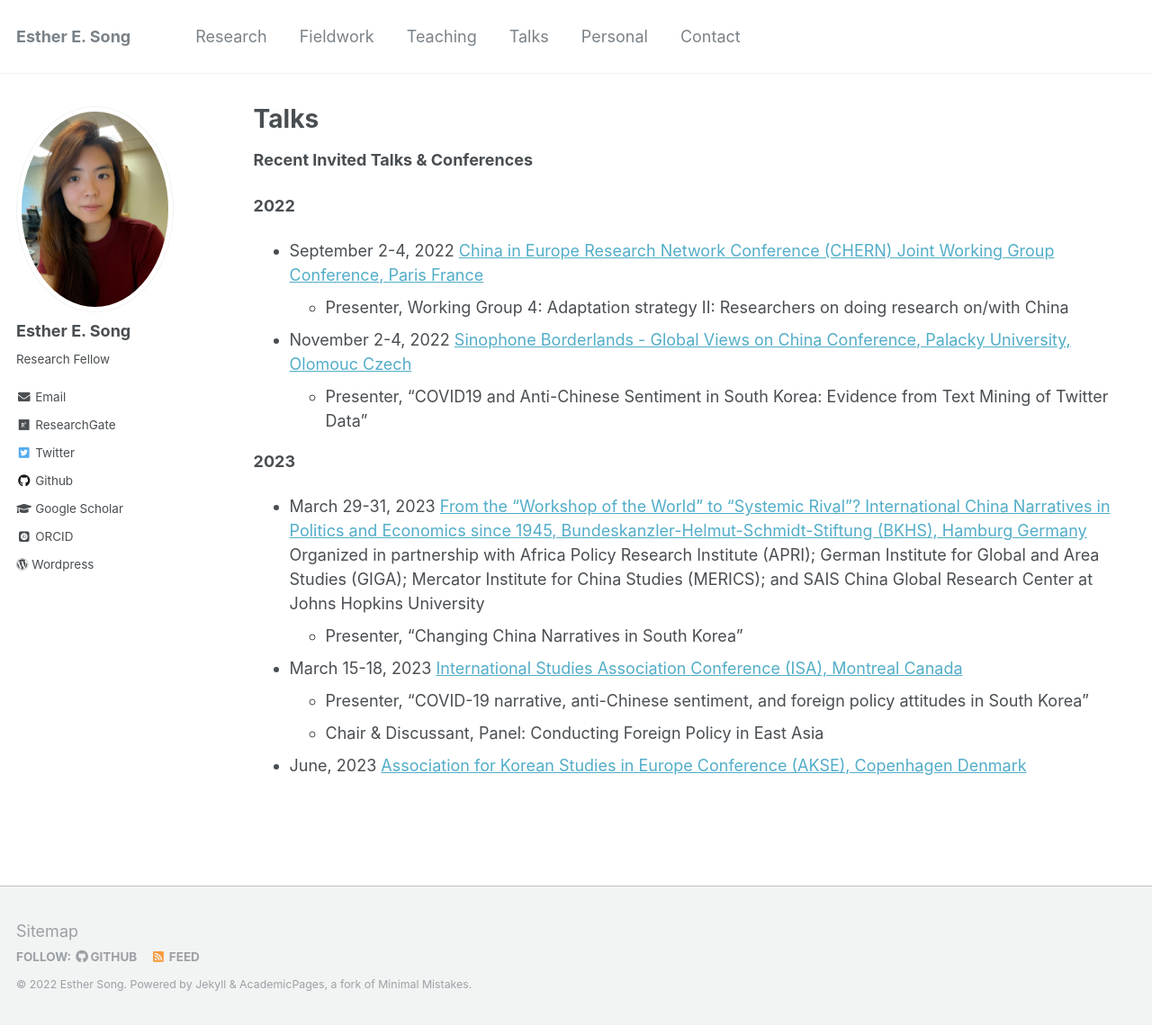
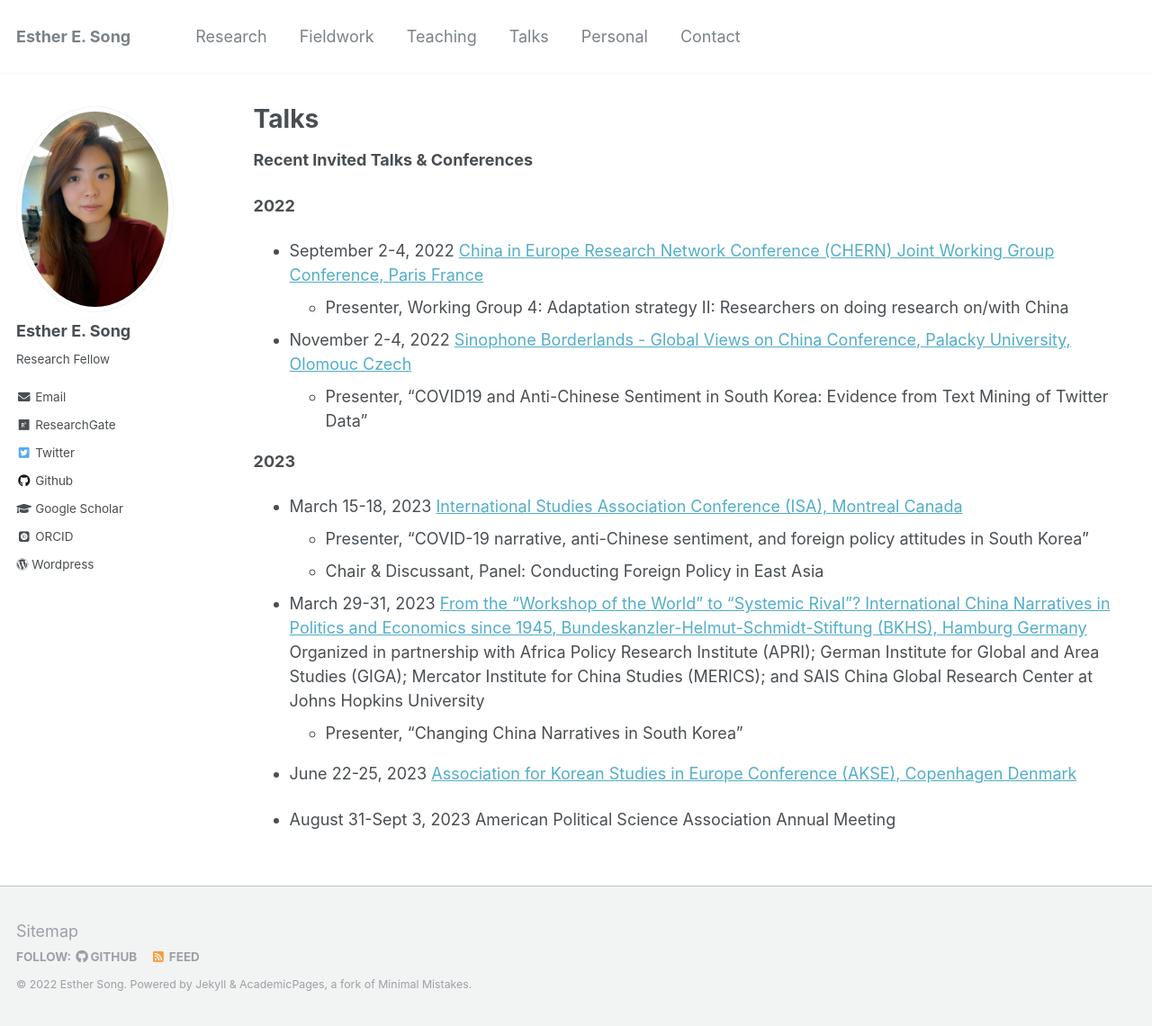
Before and after one commit to ehsong/ehsong.github.io, a Jekyll site: the page built from _pages/talks.md, in a window 1280 px wide and 1140 px high. Shown: the whole window at 90% size. Built offline with Jekyll 4.4.1, drawn with Linux system fonts in a browser that asks for light colours; some web fonts are replaced.

Commit message:
Update talks.md

```diff
--- a/_pages/talks.md
+++ b/_pages/talks.md
@@ -19,12 +19,14 @@ author_profile: true
 
 **2023**
 
+- March 15-18, 2023 [International Studies Association Conference (ISA), Montreal Canada](https://www.isanet.org/Conferences/ISA2023)
+   * Presenter, "COVID-19 narrative, anti-Chinese sentiment, and foreign policy attitudes in South Korea"
+   * Chair & Discussant, Panel: Conducting Foreign Policy in East Asia
+
 - March 29-31, 2023 [From the “Workshop of the World” to “Systemic Rival”? International China Narratives in Politics and Economics since 1945, Bundeskanzler-Helmut-Schmidt-Stiftung (BKHS), Hamburg Germany](https://www.helmut-schmidt.de/en/)
 Organized in partnership with Africa Policy Research Institute (APRI); German Institute for Global and Area Studies (GIGA); Mercator Institute for China Studies (MERICS); and SAIS China Global Research Center at Johns Hopkins University
    * Presenter, "Changing China Narratives in South Korea"
 
-- March 15-18, 2023 [International Studies Association Conference (ISA), Montreal Canada](https://www.isanet.org/Conferences/ISA2023)
-   * Presenter, "COVID-19 narrative, anti-Chinese sentiment, and foreign policy attitudes in South Korea"
-   * Chair & Discussant, Panel: Conducting Foreign Policy in East Asia
+- June 22-25, 2023 [Association for Korean Studies in Europe Conference (AKSE), Copenhagen Denmark](https://www.koreanstudies.eu/conferences/31st-akse-conference-copenhagen-denmark-22nd-25th-june-2023/)
 
-- June, 2023 [Association for Korean Studies in Europe Conference (AKSE), Copenhagen Denmark](https://www.koreanstudies.eu/conferences/31st-akse-conference-copenhagen-denmark-22nd-25th-june-2023/)
+- August 31-Sept 3, 2023 American Political Science Association Annual Meeting
```
